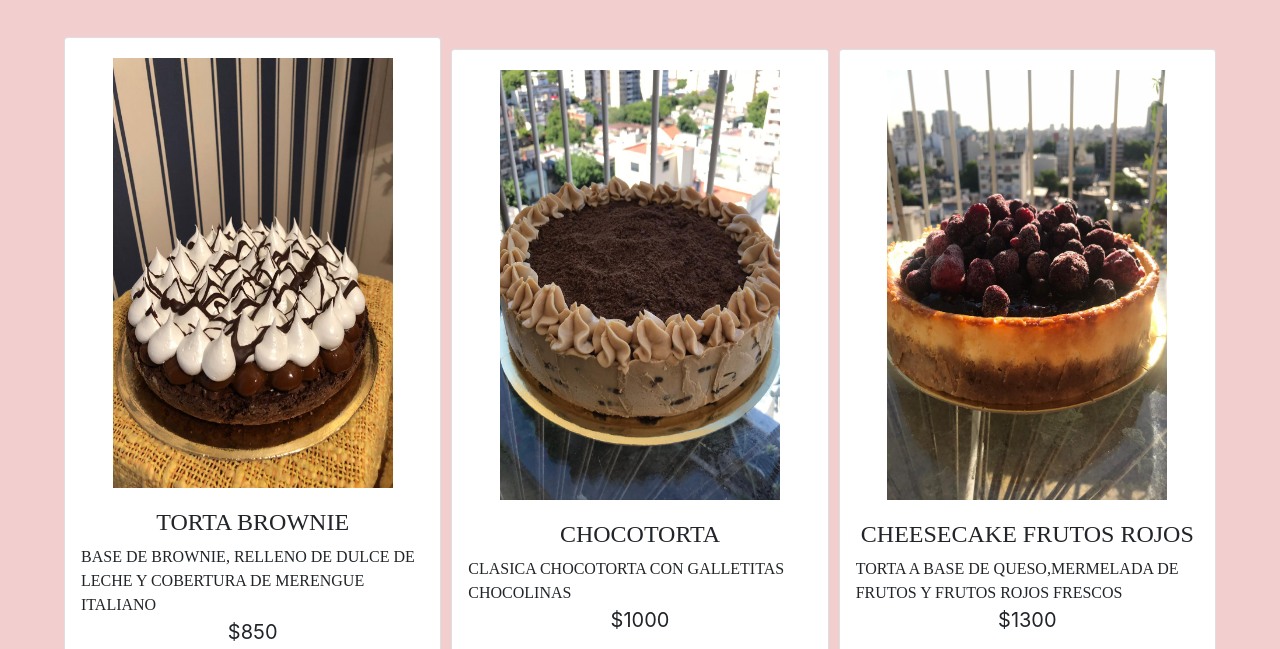
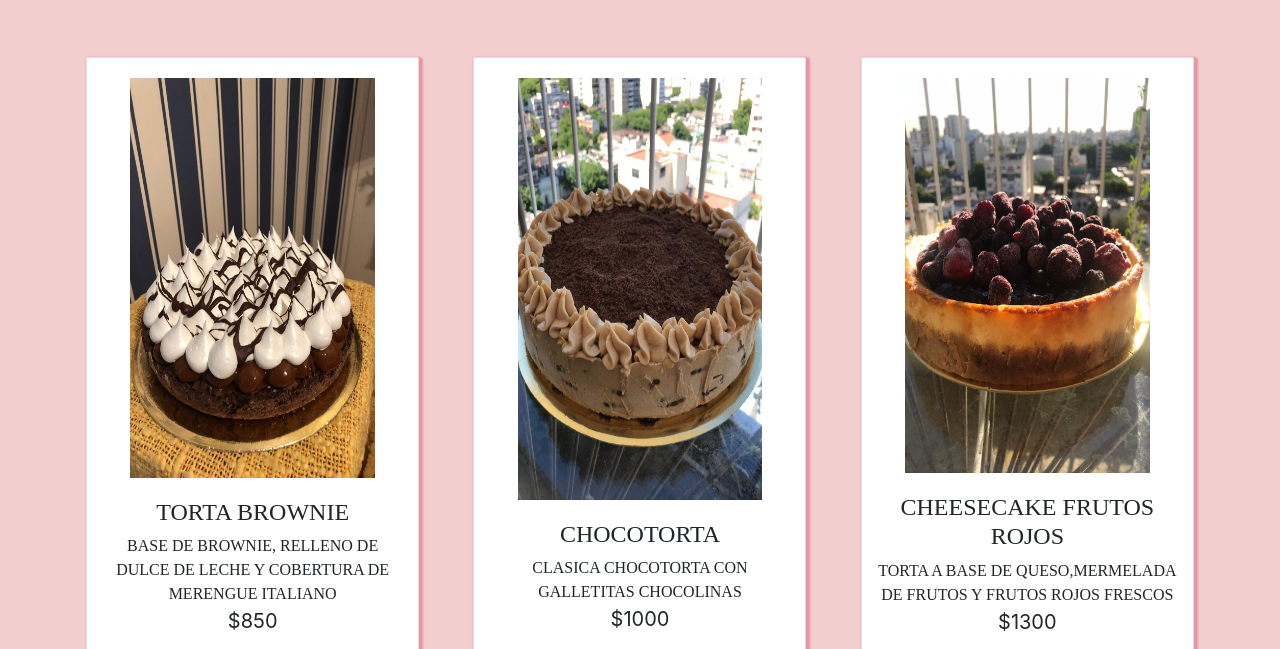
Before and after one commit to eugeherrera/pasteleria-herreraboquin, a plain HTML site: page pages/productos.html in a window 1280 px wide. Shown: the part 303-952 px from the top of the page. Drawn offline with nearby package versions, Linux system fonts and the light colour scheme; a web font is replaced by a local one.

Commit message:
entrega final

```diff
--- a/scss/estilos.scss
+++ b/scss/estilos.scss
@@ -172,8 +172,8 @@ body{
     "uno dos tres"
     "cuatro cinco seis";
     gap: 10px;
-
-    &.card{
+ }
+    .grid-productos .card{
         width: 333px;
         height: 650px;
         border-radius: 2px;
@@ -181,20 +181,19 @@ body{
         margin: 20px;
         text-align: center;
     }
-    &:hover{
+
+    .grid-productos .card:hover{
         transform: translateY(-15px);
         box-shadow: 2px 2px 2px 2px rgb(230, 149, 163);
     }
-    & a{
+    .grid-productos a{
         padding: 0 1rem;
         font-size: 16px;
         font-weight: 300;
     }
-    & p{
+    .grid-productos p{
         font-size: 20px;
     }
-}
-
 
 @keyframes primera {
     0%{
```
Also changed, not shown: css/estilos.css, 1 other file.
